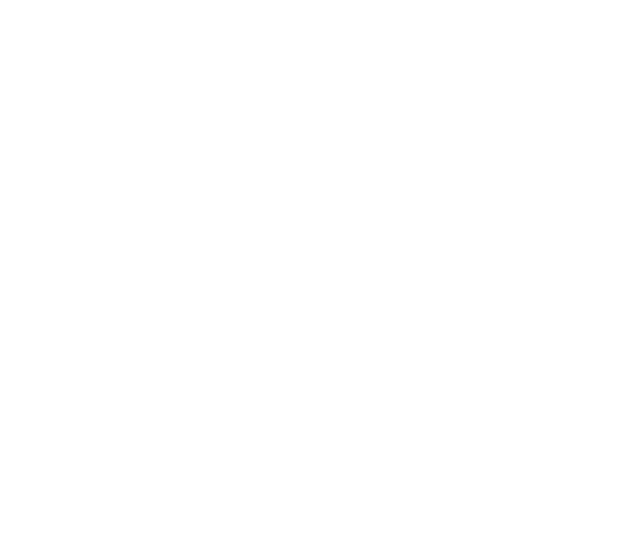
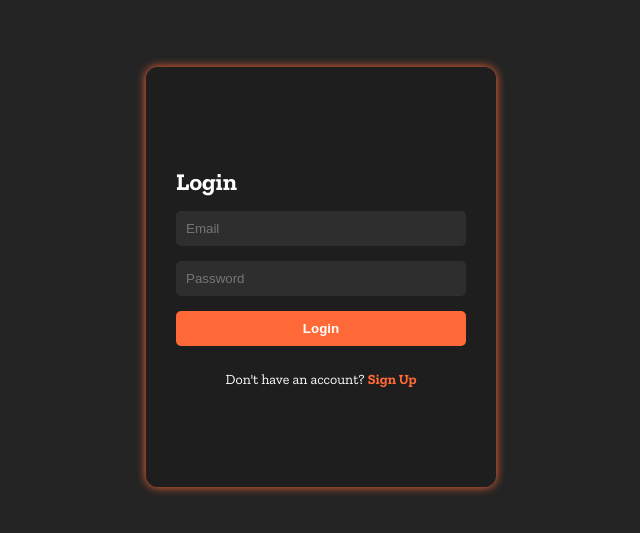
Before and after one commit to Prathik2004/e-aspirants, a React (Vite) app in the folder client/: page /auth in a window 1280 px wide. Before the commit this address had no page. Shown: the part 123-656 px from the top of the page, without its empty margins (319-959 px from the left). Built offline with nearby package versions, Linux system fonts and the light colour scheme.

Commit message:
Auth.jsx

```diff
--- a/client/src/App.jsx
+++ b/client/src/App.jsx
@@ -2,7 +2,10 @@ import { useState } from 'react'
 import { BrowserRouter, Routes, Route } from 'react-router-dom'
 import Home from './pages/Home'
 import Buy from './pages/Buy'
+import Sell from './pages/Sell'
+import Contact from './pages/Contact'
 import './App.css'
+import Auth from './pages/Auth'
 
 function App() {
   return (
@@ -11,6 +14,9 @@ function App() {
         <Routes>
           <Route path="/" element={<Home />} />
           <Route path="/buy" element={<Buy />} />
+          <Route path="/sell" element={<Sell />} />
+          <Route path="/contact" element={<Contact />} />
+          <Route path="/auth" element={<Auth />} />
           </Routes>
       </BrowserRouter>
     </>
--- a/client/src/components/Header.jsx
+++ b/client/src/components/Header.jsx
@@ -1,6 +1,7 @@
 import React from 'react'
 import Logo from '../assets/E-ASPIRANTS.png'
 import './Header.css'
+import { NavLink } from 'react-router-dom'
 const Header = () => {
   return (
     <>
@@ -14,10 +15,10 @@ const Header = () => {
         </div>
         <div className="header-navbar">
             <ul className="header-navbar-list">
-                <li className="header-navbar-item">Home</li>
-                <li className="header-navbar-item">Buy</li>
-                <li className="header-navbar-item">Sell/Donate</li>
-                <li className="header-navbar-item">Contact</li>
+                <NavLink to='/' className="header-navbar-item" style={{ textDecoration: 'none', color: 'white' }}>Home</NavLink>
+                <NavLink to='/buy' className="header-navbar-item" style={{ textDecoration: 'none', color: 'white' }}>Buy</NavLink>
+                <NavLink to='/sell' className="header-navbar-item" style={{ textDecoration: 'none', color: 'white' }}>Sell/Donate</NavLink>
+                <NavLink to='/contact' className="header-navbar-item" style={{ textDecoration: 'none', color: 'white' }}>Contact</NavLink>
             </ul>
         </div>
         <div className="header-cart">
@@ -27,7 +28,7 @@ const Header = () => {
             height={30}/>
         </div>
         <div className="header-login">
-            <button className="header-login-button">Login</button>
+            <NavLink to='/auth'><button className="header-login-button">Login</button></NavLink>
             <button className="header-signup-button">Sign Up</button>
         </div>
     </div>
--- /dev/null
+++ b/client/src/pages/Auth.css
@@ -0,0 +1,84 @@
+.auth-container {
+  height: 100vh;
+  width: 100%;
+  background-color: rgba(36,36,36);
+  display: flex;
+  align-items: center;
+  justify-content: center;
+  font-family: "Zilla Slab", serif;
+}
+
+.form-wrapper {
+  position: relative;
+  width: 350px;
+  height: 420px;
+  overflow: hidden;
+  border-radius: 12px;
+  box-shadow: 0 0 10px #ff6837;
+}
+
+.form {
+  position: absolute;
+  width: 100%;
+  height: 100%;
+  padding: 30px;
+  box-sizing: border-box;
+  background-color: #1e1e1e;
+  display: flex;
+  flex-direction: column;
+  justify-content: center;
+  gap: 15px;
+  transition: transform 0.5s ease-in-out;
+  color: white;
+}
+
+.login-form {
+  transform: translateX(0%);
+  z-index: 2;
+}
+
+.signup-form {
+  transform: translateX(100%);
+  z-index: 1;
+}
+
+.form-wrapper.show-signup .login-form {
+  transform: translateX(-100%);
+  z-index: 1;
+}
+
+.form-wrapper.show-signup .signup-form {
+  transform: translateX(0%);
+  z-index: 2;
+}
+
+input {
+  padding: 10px;
+  border: none;
+  outline: none;
+  border-radius: 5px;
+  background-color: #2e2e2e;
+  color: white;
+}
+
+.auth-btn {
+  padding: 10px;
+  background-color: #ff6837;
+  color: white;
+  border: none;
+  border-radius: 5px;
+  font-weight: 600;
+  cursor: pointer;
+}
+
+.toggle-text {
+  text-align: center;
+  font-size: 14px;
+  margin-top: 10px;
+}
+
+.toggle-text span {
+  color: #ff6837;
+  cursor: pointer;
+  font-weight: bold;
+}
--- /dev/null
+++ b/client/src/pages/Auth.jsx
@@ -0,0 +1,39 @@
+import React, { useState } from 'react';
+import './Auth.css';
+
+const Auth = () => {
+  const [isLogin, setIsLogin] = useState(true);
+
+  const toggleForm = () => setIsLogin(!isLogin);
+
+  return (
+    <div className="auth-container">
+      <div className={`form-wrapper ${isLogin ? 'show-login' : 'show-signup'}`}>
+        <div className="form login-form">
+          <h2>Login</h2>
+          <input type="email" placeholder="Email" />
+          <input type="password" placeholder="Password" />
+          <button className="auth-btn">Login</button>
+          <p className="toggle-text">
+            Don't have an account?{' '}
+            <span onClick={toggleForm}>Sign Up</span>
+          </p>
+        </div>
+
+        <div className="form signup-form">
+          <h2>Sign Up</h2>
+          <input type="text" placeholder="Full Name" />
+          <input type="email" placeholder="Email" />
+          <input type="password" placeholder="Password" />
+          <button className="auth-btn">Sign Up</button>
+          <p className="toggle-text">
+            Already have an account?{' '}
+            <span onClick={toggleForm}>Login</span>
+          </p>
+        </div>
+      </div>
+    </div>
+  );
+};
+
+export default Auth;
--- /dev/null
+++ b/client/src/pages/Contact.jsx
@@ -0,0 +1,13 @@
+import React from 'react'
+import Header from '../components/Header'
+
+const Contact = () => {
+  return (
+    <>
+    <Header />
+    <div>Contact</div>
+    </>
+  )
+}
+
+export default Contact
--- /dev/null
+++ b/client/src/pages/Sell.jsx
@@ -0,0 +1,13 @@
+import React from 'react'
+import Header from '../components/Header'
+
+const Sell = () => {
+  return (
+    <>
+    <Header />
+    <div>Sell</div>
+    </>
+  )
+}
+
+export default Sell
```
